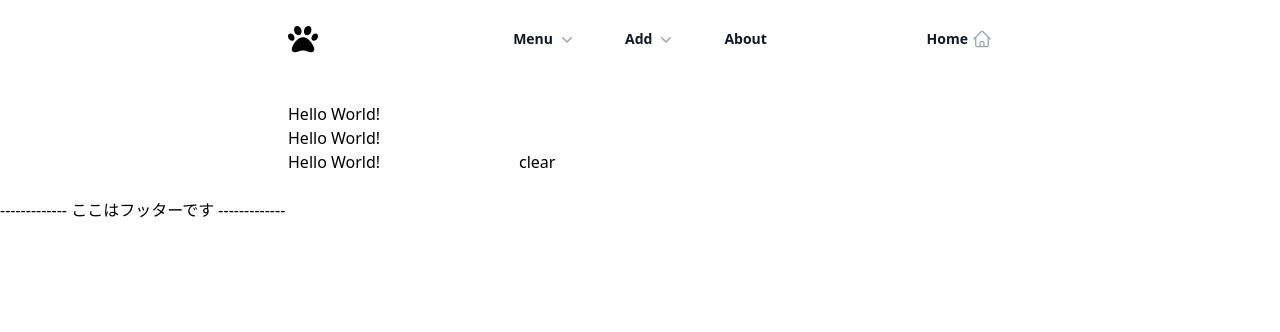
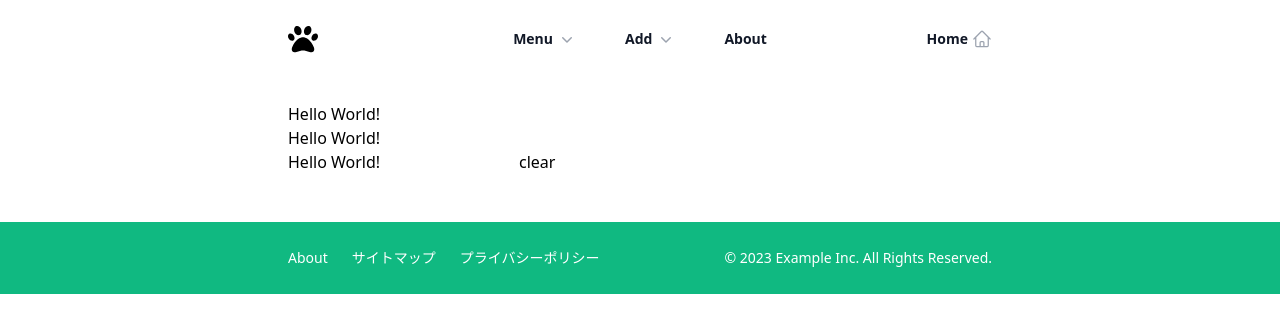
Before and after one commit to ayumi-sk2720/animal_healthcare_app, a Vue app in the folder vue/: page / in a window 1280 px wide. Shown: the top 332 px of the page. Built offline with nearby package versions, Linux system fonts and the light colour scheme.

Commit message:
フッター追加

```diff
--- a/vue/src/components/Footer.vue
+++ b/vue/src/components/Footer.vue
@@ -1,7 +1,34 @@
 <template>
-    <div>
-        -------------
-        ここはフッターです
-        -------------
-    </div>
+    <footer class="bg-emerald-500 text-white text-xs lg:text-sm mt-6">
+        <div class="mx-auto block lg:flex max-w-3xl items-center justify-between p-6 lg:px-8" aria-label="Global">
+            <PopoverGroup class="block mb-4 lg:m-0 lg:flex lg:gap-x-6">
+                <Popover class="relative">
+                    <PopoverButton class="flex items-center gap-x-1 leading-6">
+                        <router-link to="/about">About</router-link>
+                    </PopoverButton>
+                </Popover>
+                <Popover class="relative">
+                    <PopoverButton class="flex items-center gap-x-1 leading-6">
+                        <router-link to="/about">サイトマップ</router-link>
+                    </PopoverButton>
+                </Popover>
+                <Popover class="relative">
+                    <PopoverButton class="flex items-center gap-x-1 leading-6">
+                        <router-link to="/about">プライバシーポリシー</router-link>
+                    </PopoverButton>
+                </Popover>
+            </PopoverGroup>
+            <div class="text-right">
+                <p class="copyright">© 2023 Example Inc. All Rights Reserved.</p>
+            </div>
+        </div>
+    </footer>
 </template>
+
+<script setup>
+    import {
+        Popover,
+        PopoverButton,
+        PopoverGroup,
+    } from '@headlessui/vue'
+</script>
```
